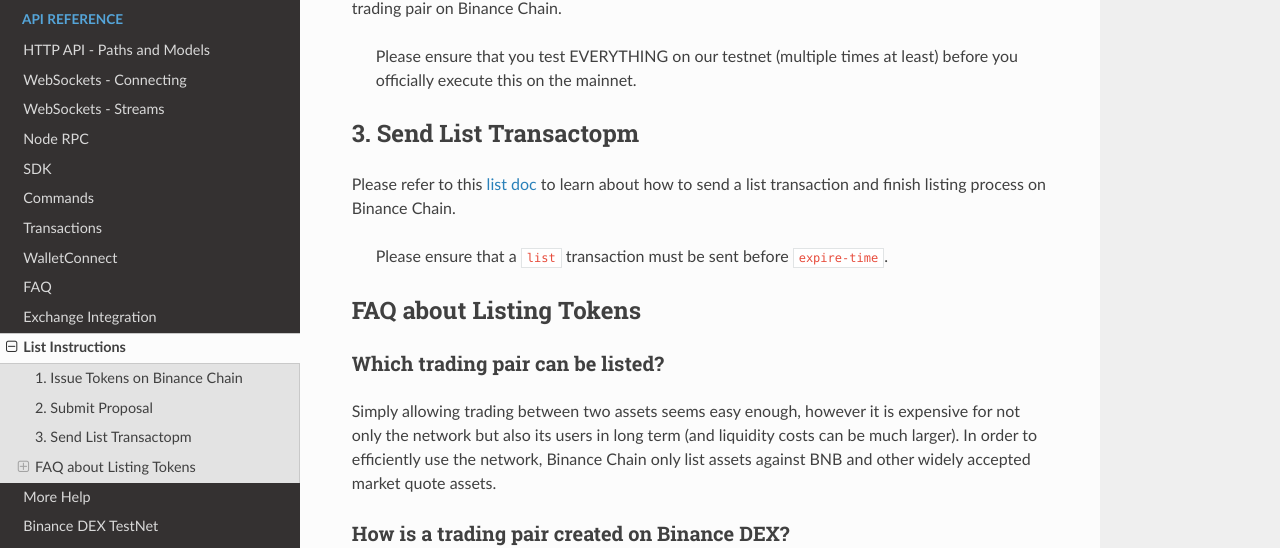
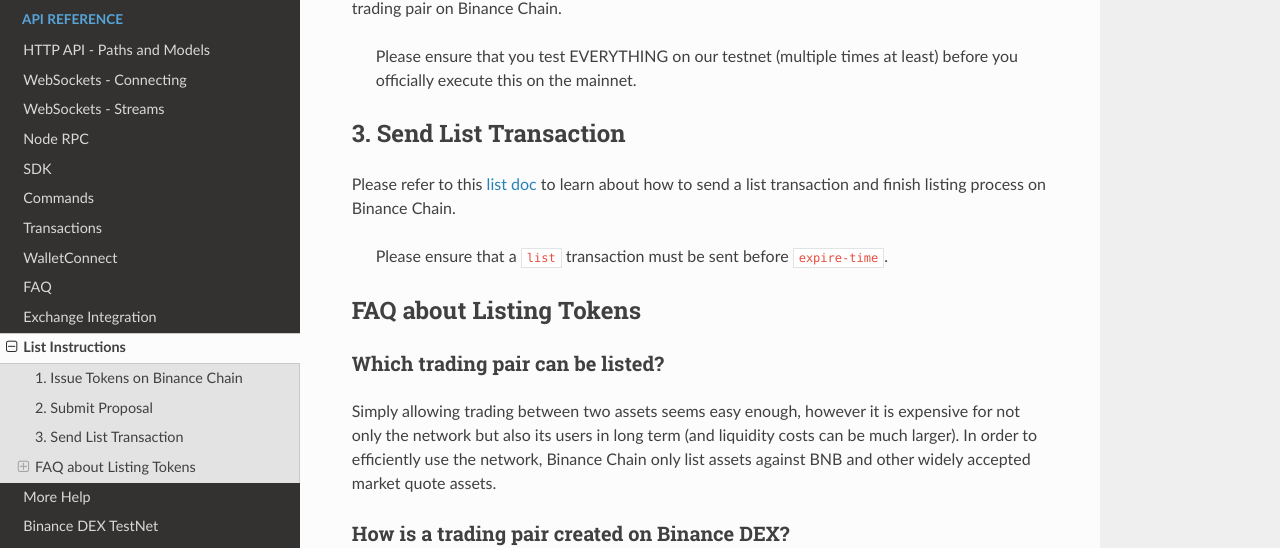
Before and after one commit to yash-sharma1/docs-site, an MkDocs documentation site: the page built from docs/list_instruction.md, in a window 1280 px wide and 900 px high, scrolled down 479 px. Shown: the part 143-691 px from the top of the window. Built offline with MkDocs 1.6.1, drawn with Linux system fonts in a browser that asks for light colours; nearby versions of some CDN libraries.

Commit message:
fix typo

```diff
--- a/docs/list_instruction.md
+++ b/docs/list_instruction.md
@@ -15,7 +15,7 @@
 
 > Please ensure that you test EVERYTHING on our testnet (multiple times at least) before you officially execute this on the mainnet.
 
-## 3. Send List Transactopm
+## 3. Send List Transaction
 
 Please refer to this [list doc](list.md) to learn about how to send a list transaction and finish listing process on Binance Chain.
 
```
